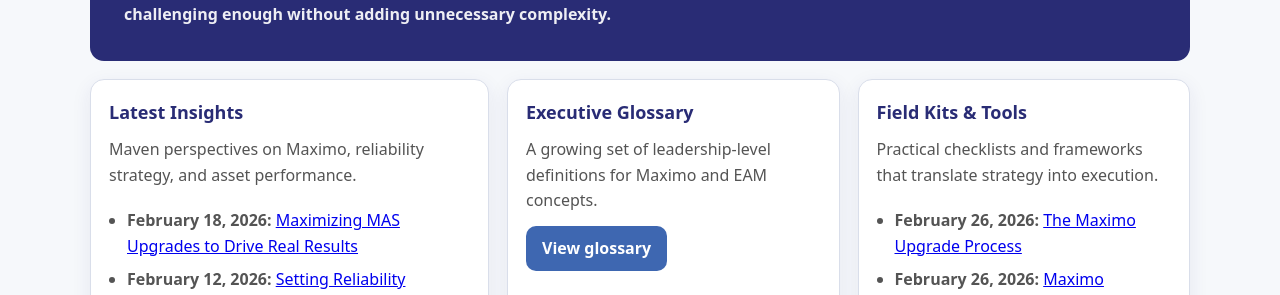
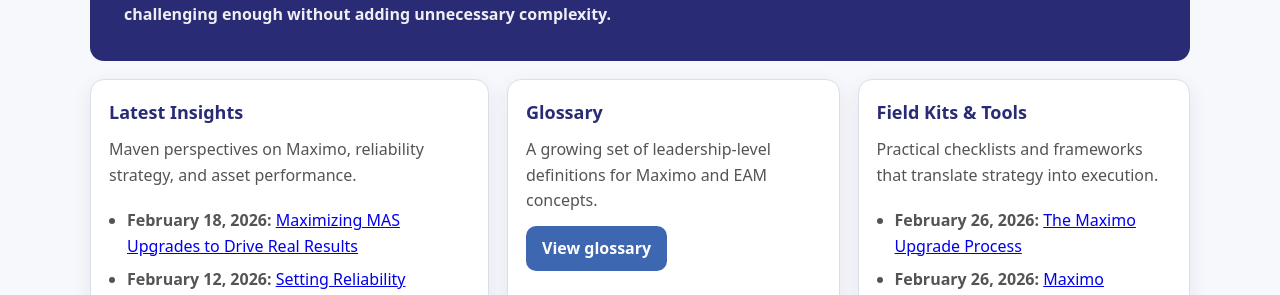
Before and after one commit to Maven-Asset-Management-Insights/content, a Jekyll site: the page built from index.md, in a window 1280 px wide. Shown: the part 227-522 px from the top of the page. Built offline with Jekyll 4.4.1, drawn with Linux system fonts in a browser that asks for light colours.

Commit message:
Update index.md

```diff
--- a/index.md
+++ b/index.md
@@ -27,7 +27,7 @@ search: false
   </section>
 
   <section class="card">
-    <h2>Executive Glossary</h2>
+    <h2>Glossary</h2>
     <p>A growing set of leadership-level definitions for Maximo and EAM concepts.</p>
 
     <div class="card-cta">
```
